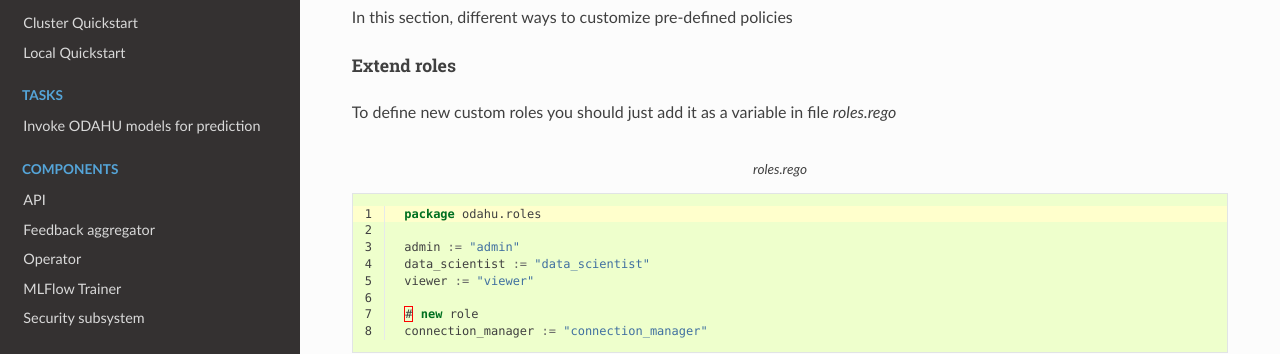
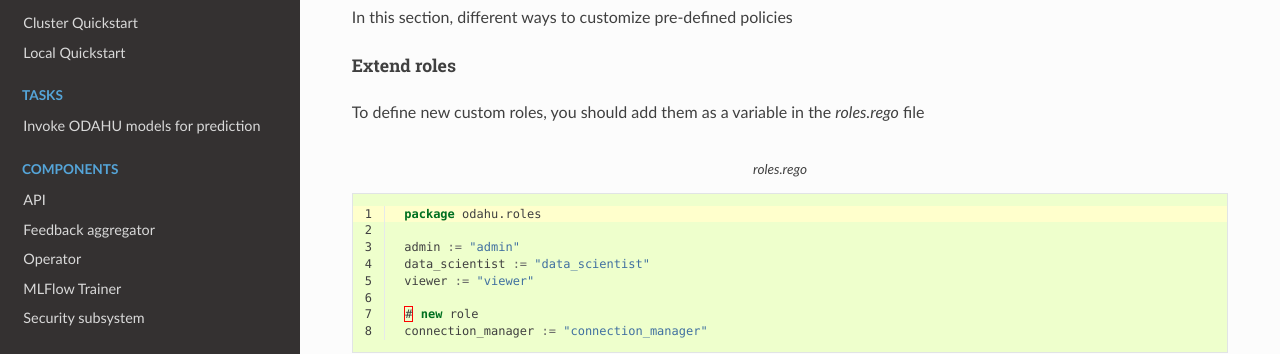
Before and after one commit to odahu/odahu-docs, a Sphinx documentation site: the page built from source/gen_security.rst, in a window 1280 px wide and 900 px high, scrolled down 3452 px. Shown: the part 155-509 px from the top of the window. Built offline with Sphinx 7.4.7 and the Read the Docs theme 2.0.0, drawn with Linux system fonts in a browser that asks for light colours; formulas are drawn with MathJax 3.

Commit message:
Update source/gen_security.rst
Co-authored-by: Bohdan Pylypenko <49116723+BPylypenko@users.noreply.github.com>

```diff
--- a/source/gen_security.rst
+++ b/source/gen_security.rst
@@ -149,7 +149,7 @@
 Extend roles
 ----------------------
 
-To define new custom roles you should just add it as a variable in file `roles.rego`
+To define new custom roles, you should add them as a variable in the `roles.rego` file
 
 .. code-block:: javascript
    :name: Add new role
```
